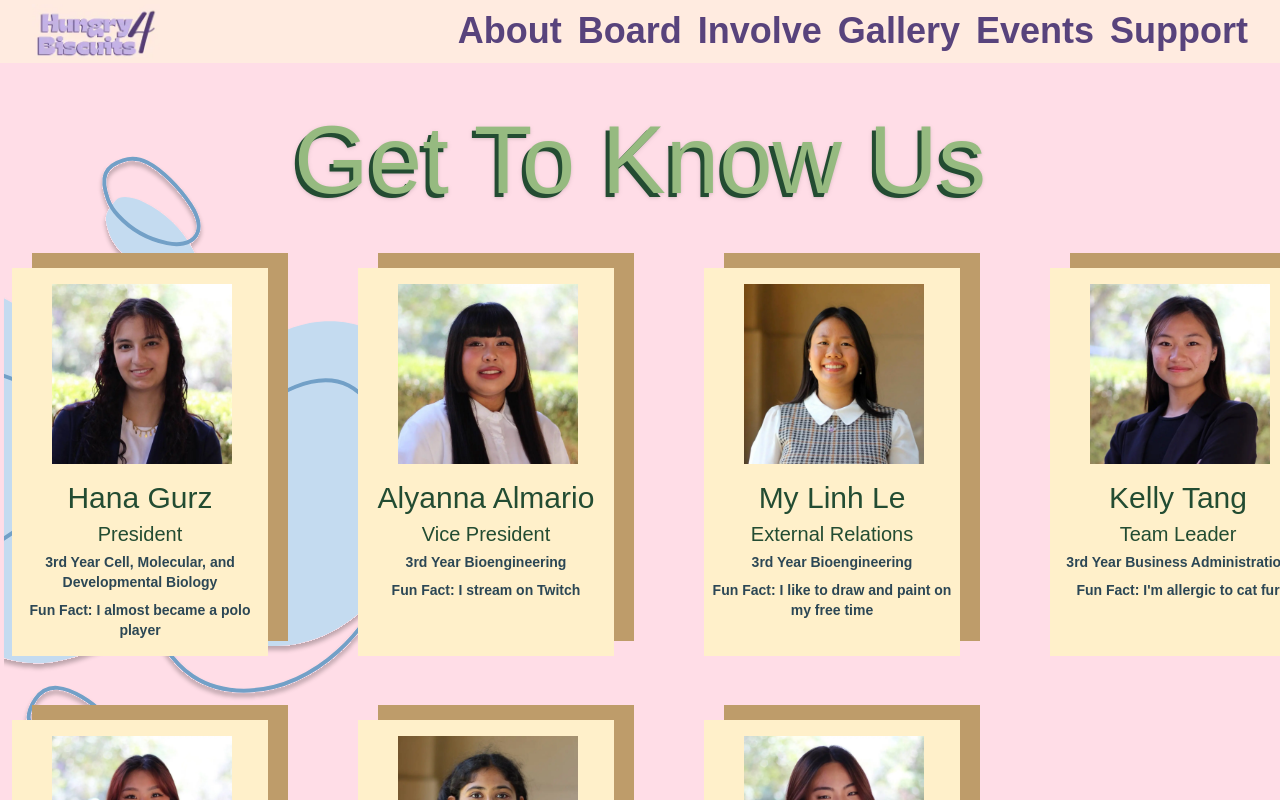
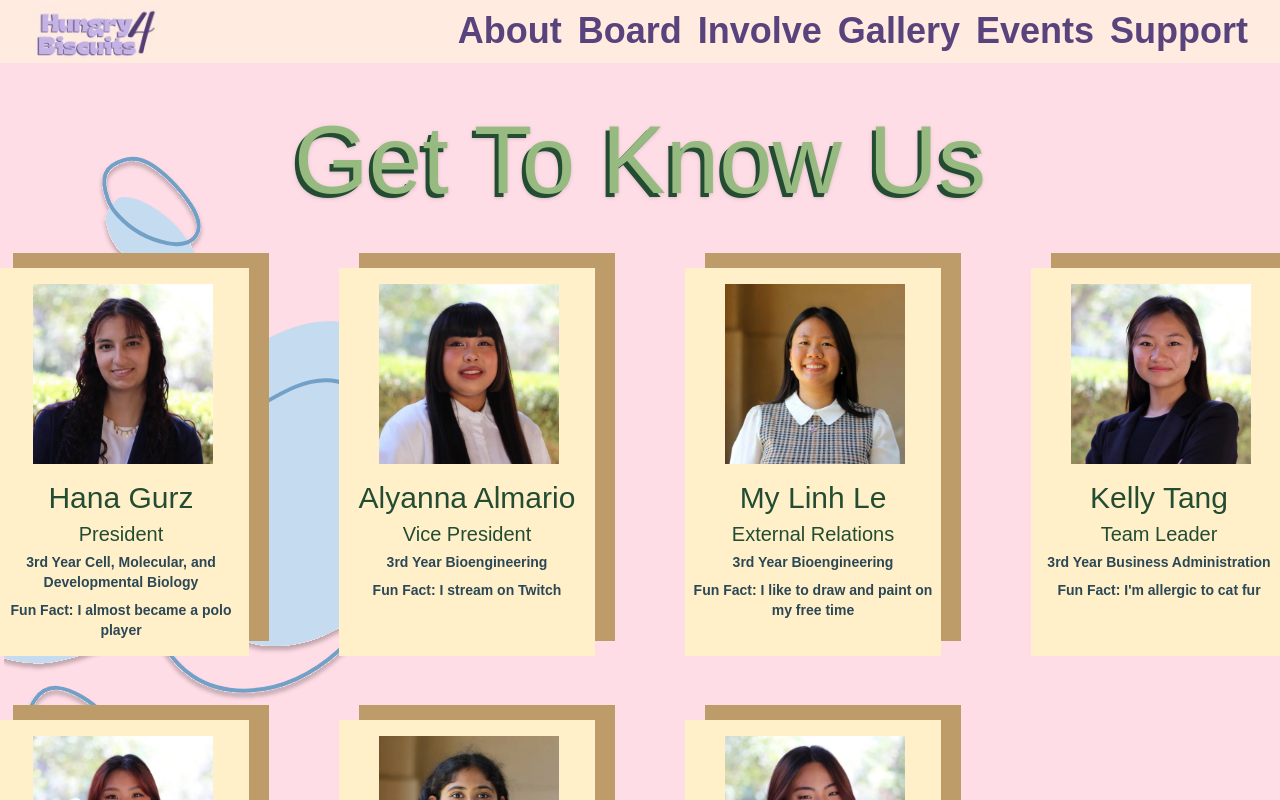
Before and after one commit to acm-ucr/h4b-website, a Next.js app: page /board in a window 1280 px wide. Shown: the top 800 px of the page. Built offline with nearby package versions, Linux system fonts and the light colour scheme; a web font is replaced by a local one.

Commit message:
Centered Board

```diff
--- a/src/app/board/page.js
+++ b/src/app/board/page.js
@@ -8,7 +8,7 @@ const Page = () => {
       <div className="flex justify-center items-center p-3">
         <div className="grid grid-cols-1 gap-y-10">
           <Title text="Get To Know Us" color="green" />
-          <div className="grid xl:grid-cols-4 lg:grid-cols-3 md:grid-cols-2 sm:grid-cols-1 gap-y-16 gap-x-32">
+          <div className="grid xl:grid-cols-4 lg:grid-cols-3 md:grid-cols-2 sm:grid-cols-1 gap-y-16 gap-x-32 justify-items-center">
             {BOARD.map((boardMember, index) => (
               <Board
                 key={index}
```
